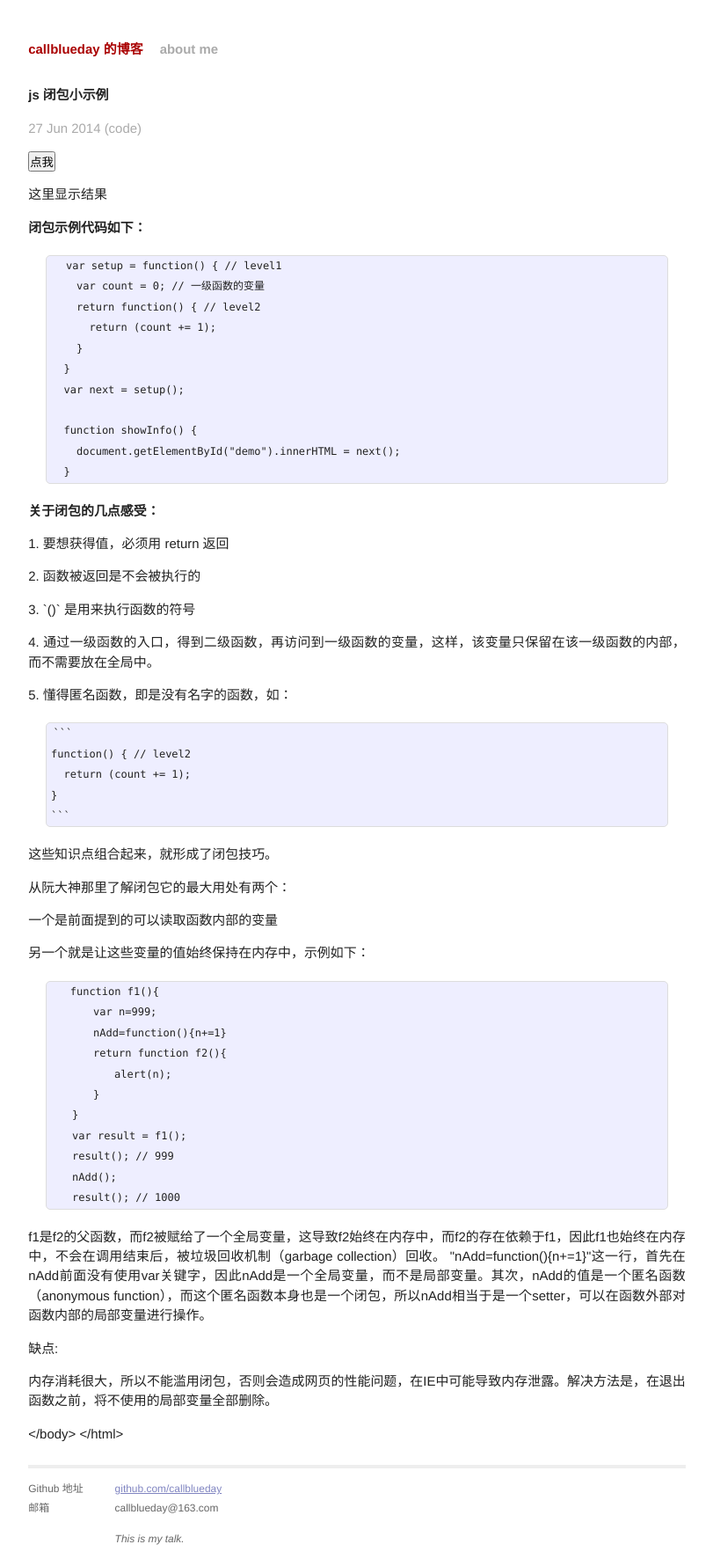
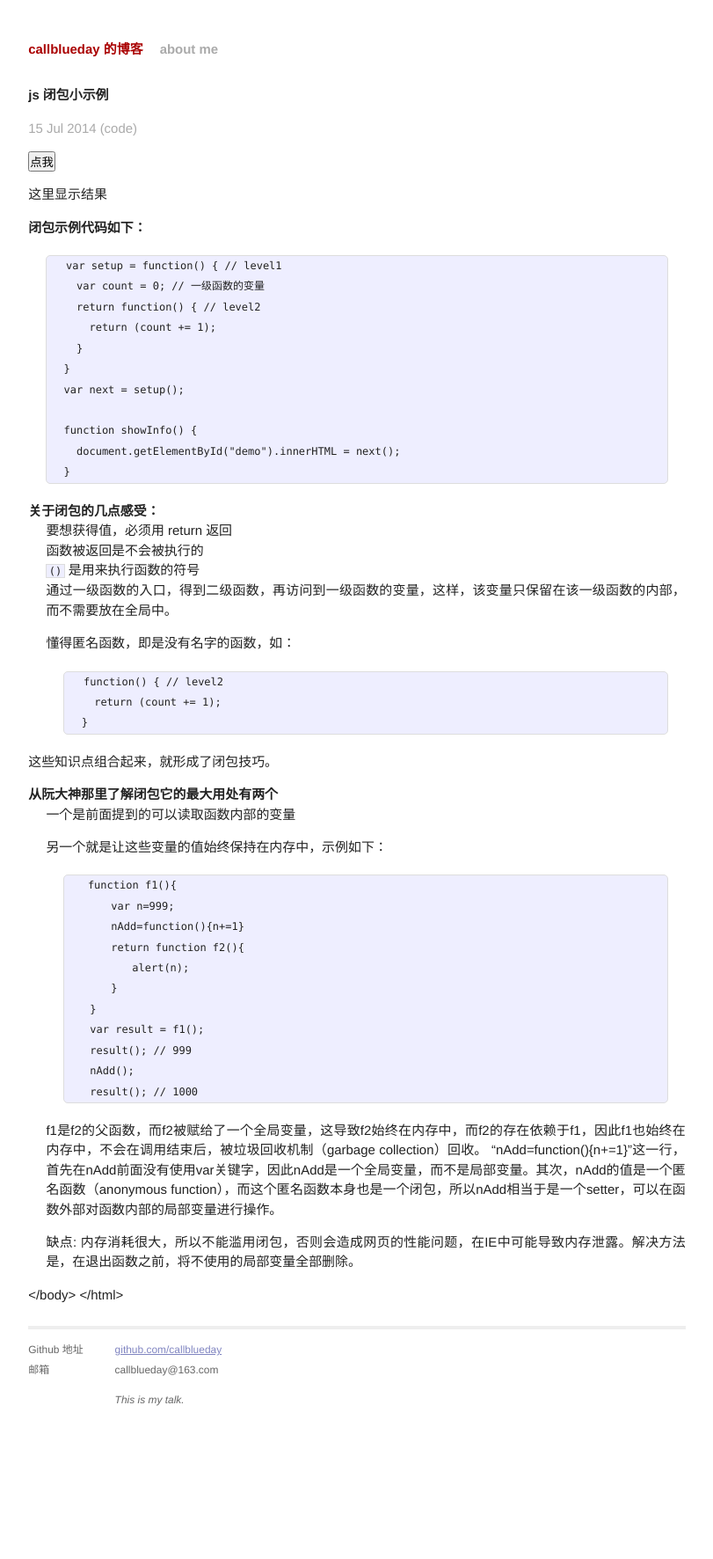
Before and after one commit to callblueday/blog, a Jekyll site: the page built from _posts/2014-07-15-js-closure.md, in a window 1280 px wide. Shown: the whole page at 88% size, without its empty margins (234-1045 px from the left). Built offline with Jekyll 4.4.1, drawn with Linux system fonts in a browser that asks for light colours; Markdown is read by kramdown in place of the engine named in the settings; after the commit the page ends 1614 px from its top, so only the background shows below that.

Commit message:
更细js闭包笔记

````diff
--- a/_posts/2014-07-15-js-closure.md
+++ b/_posts/2014-07-15-js-closure.md
@@ -1,7 +1,7 @@
 ---
 layout: post
 title:  "js 闭包小示例"
-date:   2014-06-27 17:35:40
+date:   2014-07-15 15:30:40
 categories: code
 ---
 
@@ -48,11 +48,11 @@ categories: code
 
 关于闭包的几点感受：
 --------------------
-  <p>1. 要想获得值，必须用 return 返回</p>
-  <p>2. 函数被返回是不会被执行的</p>
-  <p>3. `()` 是用来执行函数的符号</p>
-  <p>4. 通过一级函数的入口，得到二级函数，再访问到一级函数的变量，这样，该变量只保留在该一级函数的内部，而不需要放在全局中。</p>
-  <p>5. 懂得匿名函数，即是没有名字的函数，如：</p>
+- 要想获得值，必须用 return 返回
+- 函数被返回是不会被执行的
+- `()` 是用来执行函数的符号
+- 通过一级函数的入口，得到二级函数，再访问到一级函数的变量，这样，该变量只保留在该一级函数的内部，而不需要放在全局中。
+- 懂得匿名函数，即是没有名字的函数，如：
 
     ```
     function() { // level2
@@ -60,12 +60,13 @@ categories: code
     }
     ```
 
-  这些知识点组合起来，就形成了闭包技巧。
+这些知识点组合起来，就形成了闭包技巧。
 
 
-  从阮大神那里了解闭包它的最大用处有两个：
-  <p>一个是前面提到的可以读取函数内部的变量</p>
-  <p>另一个就是让这些变量的值始终保持在内存中，示例如下：</p>
+从阮大神那里了解闭包它的最大用处有两个
+--------------------------------------
+- 一个是前面提到的可以读取函数内部的变量
+- 另一个就是让这些变量的值始终保持在内存中，示例如下：
 
   ```
 　 function f1(){
@@ -81,12 +82,12 @@ categories: code
 　　result(); // 1000
   ```
 
-  <p>f1是f2的父函数，而f2被赋给了一个全局变量，这导致f2始终在内存中，而f2的存在依赖于f1，因此f1也始终在内存中，不会在调用结束后，被垃圾回收机制（garbage collection）回收。
+  f1是f2的父函数，而f2被赋给了一个全局变量，这导致f2始终在内存中，而f2的存在依赖于f1，因此f1也始终在内存中，不会在调用结束后，被垃圾回收机制（garbage collection）回收。
   "nAdd=function(){n+=1}"这一行，首先在nAdd前面没有使用var关键字，因此nAdd是一个全局变量，而不是局部变量。其次，nAdd的值是一个匿名函数（anonymous function），而这个匿名函数本身也是一个闭包，所以nAdd相当于是一个setter，可以在函数外部对函数内部的局部变量进行操作。
-  </p>
+
 
   缺点:
-  <p>内存消耗很大，所以不能滥用闭包，否则会造成网页的性能问题，在IE中可能导致内存泄露。解决方法是，在退出函数之前，将不使用的局部变量全部删除。</p>
+  内存消耗很大，所以不能滥用闭包，否则会造成网页的性能问题，在IE中可能导致内存泄露。解决方法是，在退出函数之前，将不使用的局部变量全部删除。
 
 </body>
 </html>
````
